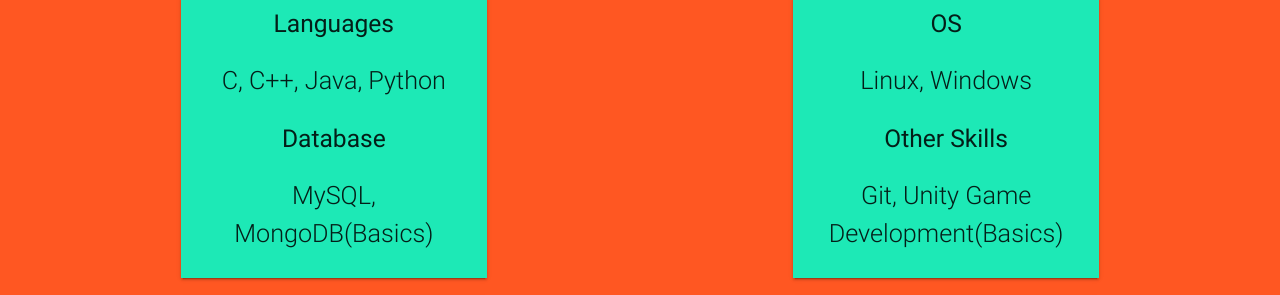
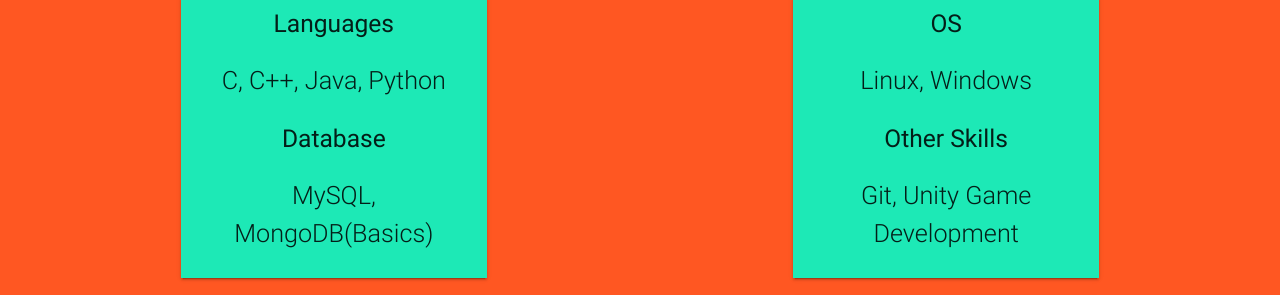
Before and after one commit to SarthakS93/SarthakS93.github.io, a plain HTML site: page index.html in a window 1280 px wide. Shown: the part 1360-1655 px from the top of the page. Drawn offline with nearby package versions, Linux system fonts and the light colour scheme; some packages are replaced by stand-ins of ours; a script that the page names is missing.

Commit message:
changed unity dev info

```diff
--- a/index.html
+++ b/index.html
@@ -127,7 +127,7 @@
 						<h5>OS</h5>
 						<p>Linux, Windows</p>
 						<h5>Other Skills</h5>
-						<p>Git, Unity Game Development(Basics)</p>
+						<p>Git, Unity Game Development</p>
 					</div>
 				</div>
 				<div class='row'>
```
